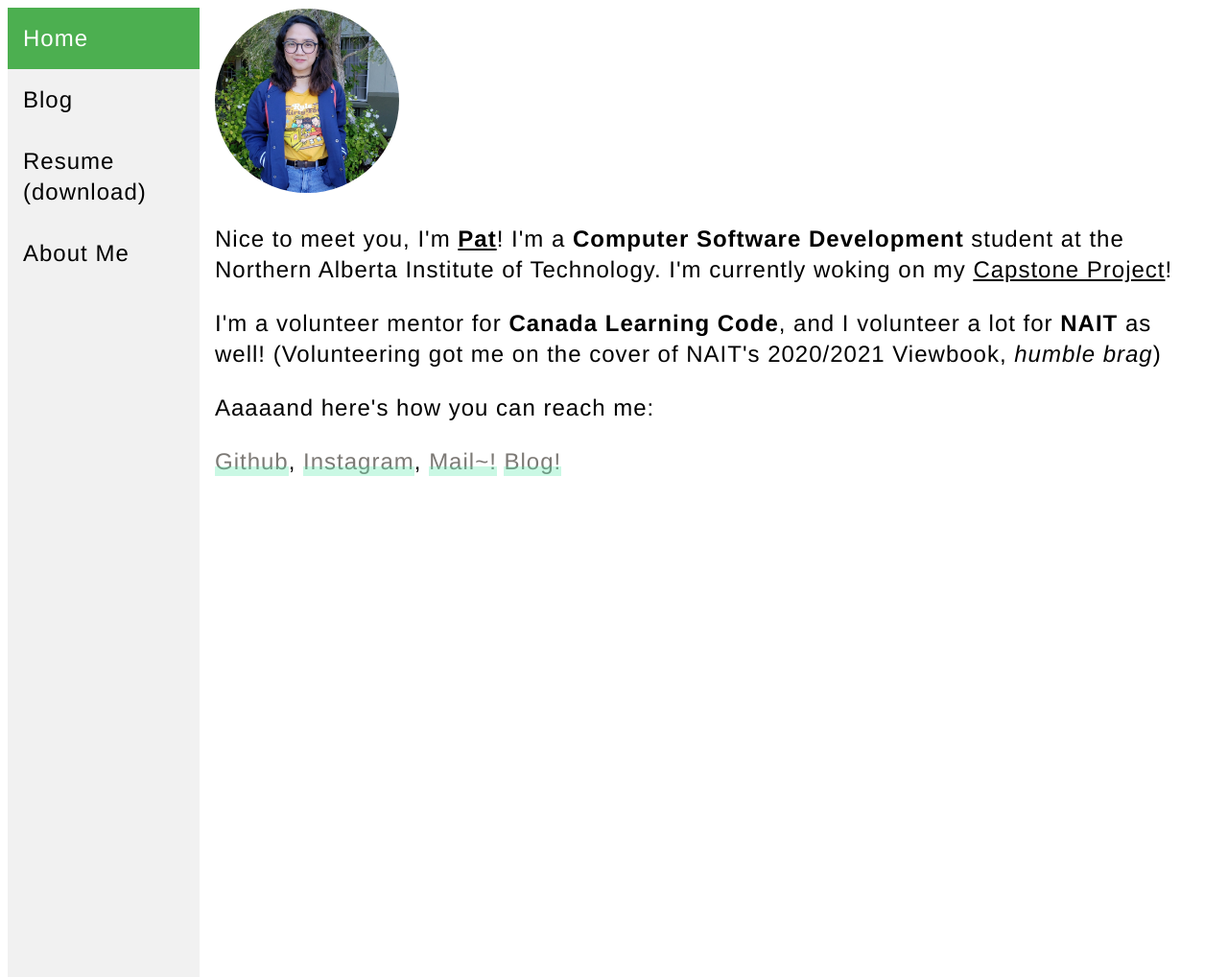
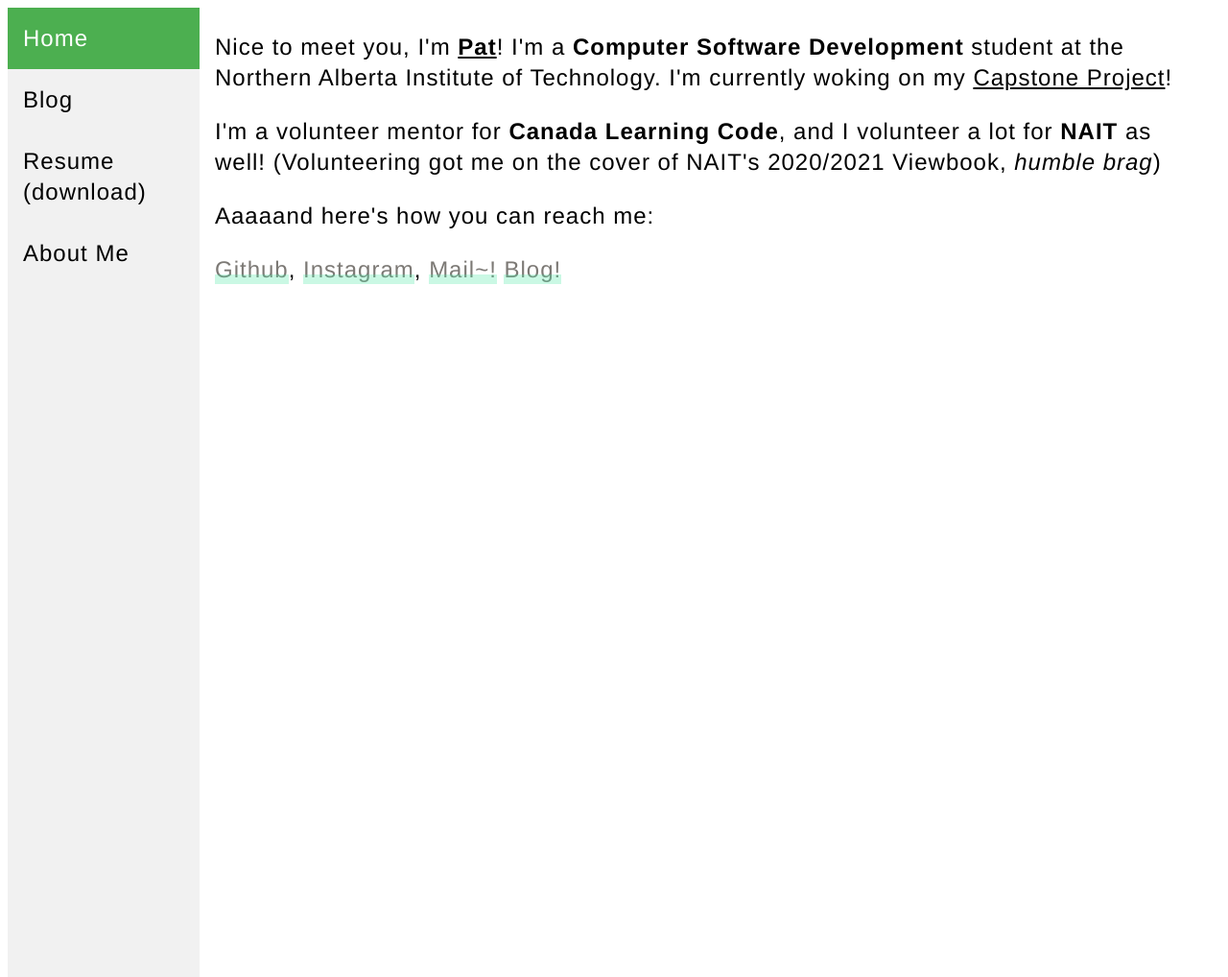
Before and after one commit to pborlongan/pborlongan.github.io, a Jekyll site: the page built from index.html, in a window 1280 px wide and 1018 px high. Shown: the whole window at 96% size. Built offline with Jekyll 4.4.1, drawn with Linux system fonts in a browser that asks for light colours.

Commit message:
I don't like seeing my face anymore

```diff
--- a/index.html
+++ b/index.html
@@ -3,7 +3,6 @@ layout: default
 title: Hi, hello.
 ---
 <div class="profile">
-	<img src="img/originals/me.jpg" alt="my picture" />
 	 <p>Nice to meet you, I'm <b><u>Pat</u></b>! I'm a <b>Computer Software Development</b> student at the Northern Alberta Institute of Technology. I'm currently woking on my <u>Capstone Project</u>!</p>
 	 <p>I'm a volunteer mentor for <b>Canada Learning Code</b>, and I volunteer a lot for <b>NAIT</b> as well! (Volunteering got me on the cover of NAIT's 2020/2021 Viewbook, <i>humble brag</i>)</p>
 </div>
```
